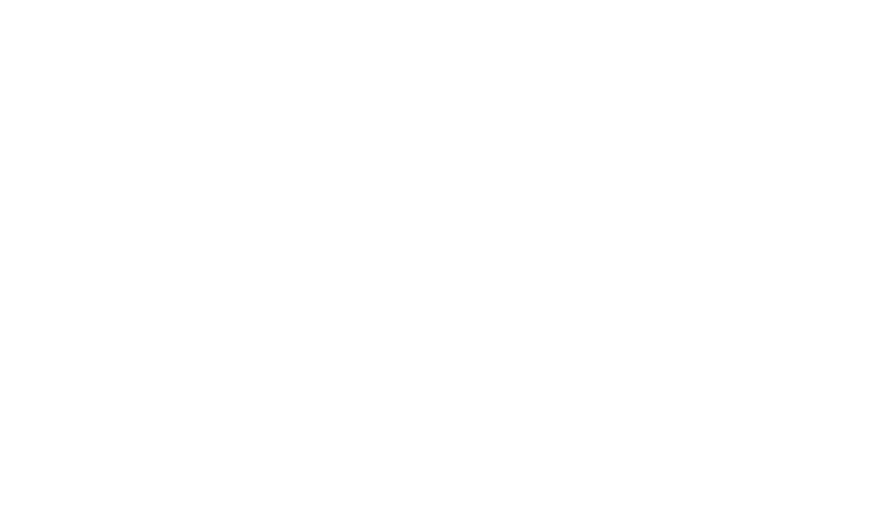
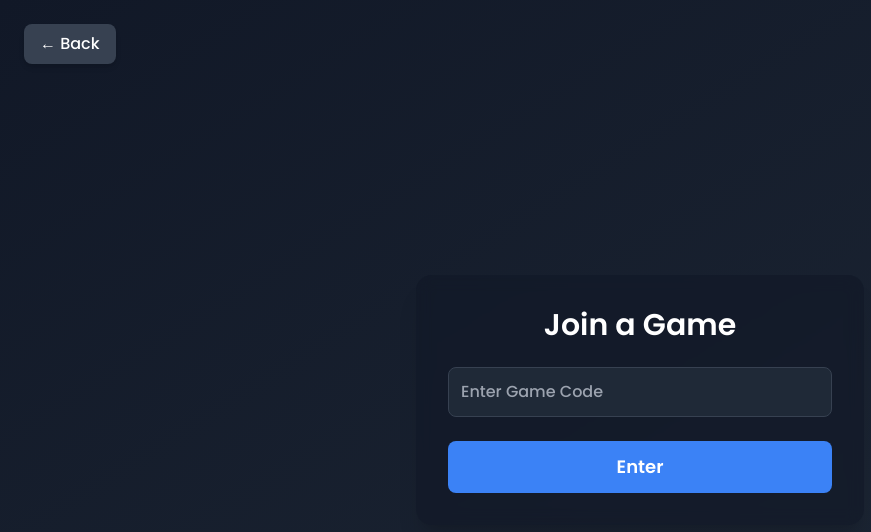
Before and after one commit to joeyzhouu/MafAI, a React (Vite) app in the folder frontend/: page /join in a window 1280 px wide. Before the commit this address had no page. Shown: the top 532 px of the page, without its empty margins (0-871 px from the left). Built offline with nearby package versions, Linux system fonts and the light colour scheme.

Commit message:
Gave join screen styling

```diff
--- a/frontend/src/App.jsx
+++ b/frontend/src/App.jsx
@@ -1,11 +1,13 @@
 import { Routes, Route } from "react-router-dom";
 import Home from "./pages/home.jsx";
 import Room from "./pages/room.jsx";
+import Join from "./pages/join.jsx";
 
 export default function App() {
   return (
     <Routes>
       <Route path="/" element={<Home />} />
+      <Route path="/join" element={<Join />} />
       <Route path="/room/:id" element={<Room />} />
     </Routes>
   );
--- a/frontend/src/index.css
+++ b/frontend/src/index.css
@@ -1,6 +1,11 @@
+@import url("https://fonts.googleapis.com/css2?family=Poppins:wght@500;600&display=swap");
 @tailwind base;
 @tailwind components;
 @tailwind utilities;
+
+body {
+  font-family: "Poppins", sans-serif;
+}
 
 html,
 body,
--- a/frontend/src/pages/home.jsx
+++ b/frontend/src/pages/home.jsx
@@ -1,13 +1,10 @@
 import { useState } from "react";
 import { useNavigate } from "react-router-dom";
-import { createGame, joinGame } from "../api/client";
-import { v4 as uuidv4 } from "uuid";
+import { createGame } from "../api/client";
 
 export default function Home() {
   const navigate = useNavigate();
   const [name, setName] = useState("");
-  const [joinId, setJoinId] = useState("");
-  const [joining, setJoining] = useState(false);
 
   const handleCreate = async () => {
     if (!name.trim()) return alert("Please enter a name");
@@ -19,12 +16,9 @@
     });
   };
 
-  const handleJoin = async () => {
+  const handleJoinPage = () => {
     if (!name.trim()) return alert("Please enter a name");
-    if (!joinId.trim()) return alert("Enter a Game ID to join");
-    const playerId = uuidv4();
-    await joinGame(joinId, playerId, name);
-    navigate(`/room/${joinId}`, { state: { name, playerId } });
+    navigate("/join", { state: { name } });
   };
 
   return (
@@ -50,36 +44,12 @@
             Create Game
           </button>
 
-          {!joining ? (
-            <button
-              onClick={() => setJoining(true)}
-              className="w-full py-3 rounded-lg bg-blue-500 hover:bg-blue-600 text-white font-semibold text-lg transition"
-            >
-              Join Game
-            </button>
-          ) : (
-            <div className="space-y-4">
-              <input
-                type="text"
-                placeholder="Enter Game ID"
-                value={joinId}
-                onChange={(e) => setJoinId(e.target.value)}
-                className="w-full p-3 rounded-lg border border-gray-700 bg-gray-800 text-white placeholder-gray-400 focus:outline-none focus:ring-2 focus:ring-blue-500"
-              />
-              <button
-                onClick={handleJoin}
-                className="w-full py-3 rounded-lg bg-blue-500 hover:bg-blue-600 text-white font-semibold text-lg transition"
-              >
-                Join Now
-              </button>
-              <button
-                onClick={() => setJoining(false)}
-                className="w-full py-2 text-gray-300 text-sm underline"
-              >
-                Cancel
-              </button>
-            </div>
-          )}
+          <button
+            onClick={handleJoinPage}
+            className="w-full py-3 rounded-lg bg-blue-500 hover:bg-blue-600 text-white font-semibold text-lg transition"
+          >
+            Join Game
+          </button>
         </div>
       </div>
     </div>
--- /dev/null
+++ b/frontend/src/pages/join.jsx
@@ -0,0 +1,55 @@
+import { useState } from "react";
+import { useNavigate, useLocation } from "react-router-dom";
+import { joinGame } from "../api/client";
+import { v4 as uuidv4 } from "uuid";
+
+export default function Join() {
+  const navigate = useNavigate();
+  const location = useLocation();
+  const { name } = location.state || {};
+  const [gameCode, setGameCode] = useState("");
+
+  const handleJoin = async () => {
+    if (!name) return alert("Please go back and enter your name first.");
+    if (!gameCode.trim()) return alert("Enter a game code");
+    const playerId = uuidv4();
+    await joinGame(gameCode, playerId, name);
+    navigate(`/room/${gameCode}`, { state: { name, playerId } });
+  };
+
+  return (
+    <div className="flex h-screen items-center justify-center bg-gradient-to-br from-gray-900 to-gray-800 relative">
+      {/* Player name in top-right */}
+      <div className="absolute top-6 right-6 text-white text-xl font-semibold tracking-wide">
+        {name ? `Player: ${name}` : ""}
+      </div>
+
+      {/* Back button in top-left */}
+      <button
+        onClick={() => navigate("/")}
+        className="absolute top-6 left-6 bg-gray-700 hover:bg-gray-600 text-white px-4 py-2 rounded-lg shadow-md transition"
+      >
+        ← Back
+      </button>
+
+      <div className="w-full max-w-md p-8 bg-gray-900/60 rounded-2xl shadow-xl backdrop-blur text-center">
+        <h2 className="text-3xl font-bold text-white mb-6">Join a Game</h2>
+
+        <input
+          type="text"
+          placeholder="Enter Game Code"
+          value={gameCode}
+          onChange={(e) => setGameCode(e.target.value)}
+          className="w-full mb-6 p-3 rounded-lg border border-gray-700 bg-gray-800 text-white placeholder-gray-400 focus:outline-none focus:ring-2 focus:ring-blue-500"
+        />
+
+        <button
+          onClick={handleJoin}
+          className="w-full py-3 rounded-lg bg-blue-500 hover:bg-blue-600 text-white font-semibold text-lg transition"
+        >
+          Enter
+        </button>
+      </div>
+    </div>
+  );
+}
```
